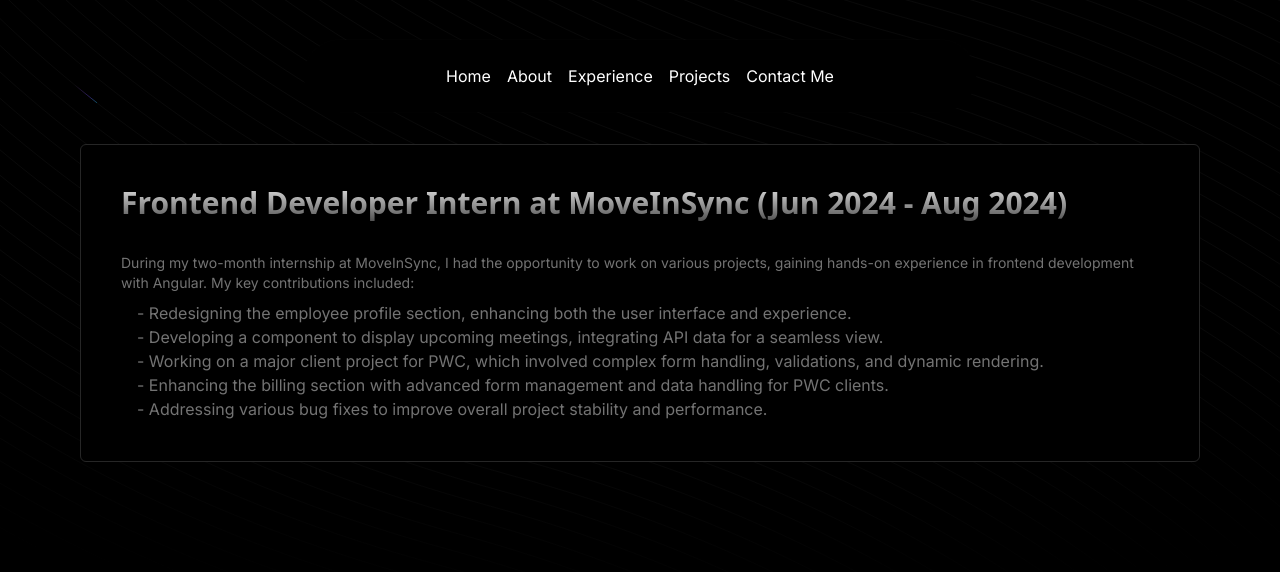
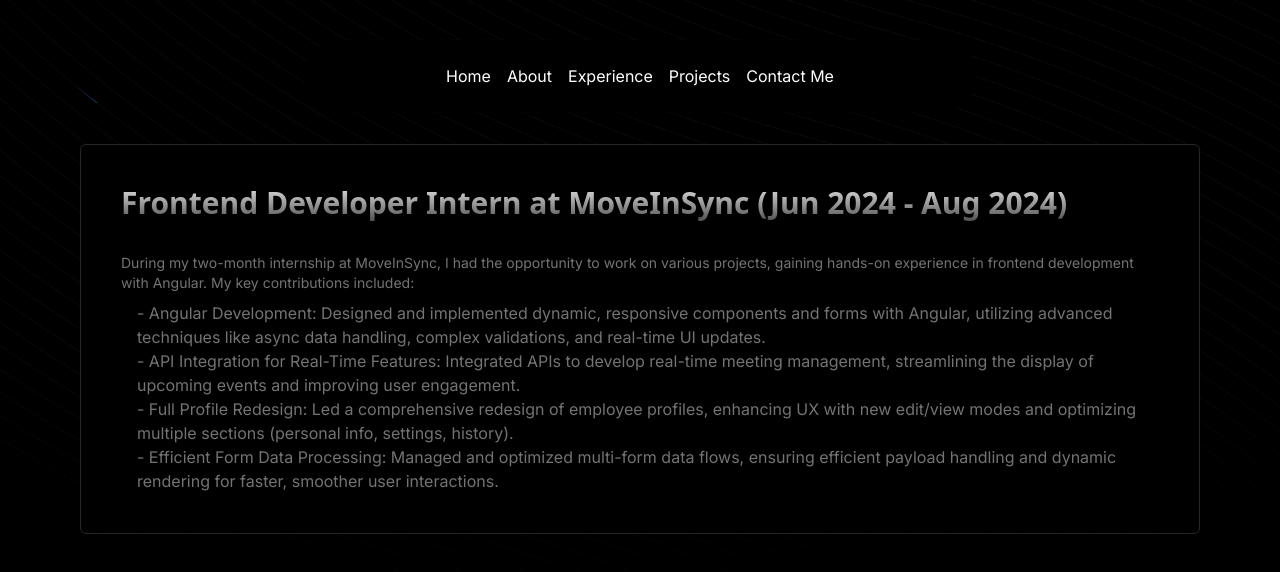
Before and after one commit to nandu-99/Portfolio, a Next.js app: page /experience in a window 1280 px wide. Shown: the top 572 px of the page. Built offline with nearby package versions, Linux system fonts and the light colour scheme.

Commit message:
changed points in experience page

```diff
--- a/src/app/about/page.tsx
+++ b/src/app/about/page.tsx
@@ -36,8 +36,8 @@
             While my path in cricket has taken a different turn, I'm eager to pursue new opportunities in coding and photography, embracing every chance to learn, grow, and excel.🚀
           </p>
           <br/>
-          <Link href="https://drive.google.com/file/d/1Jr--j3SxPPgGan6Br1QTV38inNrcVPTb/view?usp=sharing" target="_blank">
-            <ButtonX>Checkout CV</ButtonX>
+          <Link href="https://drive.google.com/file/d/14aat9zx32-r1N9jyqzmR3rfmHDYMC7-e/view?usp=drive_link" target="_blank">
+            <ButtonX>Checkout Resume</ButtonX>
           </Link>
         </div>
       </div>
--- a/src/components/Experience.tsx
+++ b/src/components/Experience.tsx
@@ -17,19 +17,17 @@
             development with Angular. My key contributions included:
           </p>
           <div className="pl-4 mt-2 text-neutral-500">
-            - Redesigning the employee profile section, enhancing both the user
-            interface and experience.
+            - Angular Development: Designed and implemented dynamic, responsive components and forms with Angular,
+             utilizing advanced techniques like async data handling, complex validations, and real-time UI updates.
             <br />
-            - Developing a component to display upcoming meetings, integrating
-            API data for a seamless view.
+            - API Integration for Real-Time Features: Integrated APIs to develop real-time meeting management,
+             streamlining the display of upcoming events and improving user engagement.
             <br />
-            - Working on a major client project for PWC, which involved complex
-            form handling, validations, and dynamic rendering.
+            - Full Profile Redesign: Led a comprehensive redesign of employee profiles, enhancing UX with new
+            edit/view modes and optimizing multiple sections (personal info, settings, history).
             <br />
-            - Enhancing the billing section with advanced form management and
-            data handling for PWC clients.
-            <br />- Addressing various bug fixes to improve overall project
-            stability and performance.
+            - Efficient Form Data Processing: Managed and optimized multi-form data flows, ensuring
+            efficient payload handling and dynamic rendering for faster, smoother user interactions.
           </div>
         </div>
       </div>
```
